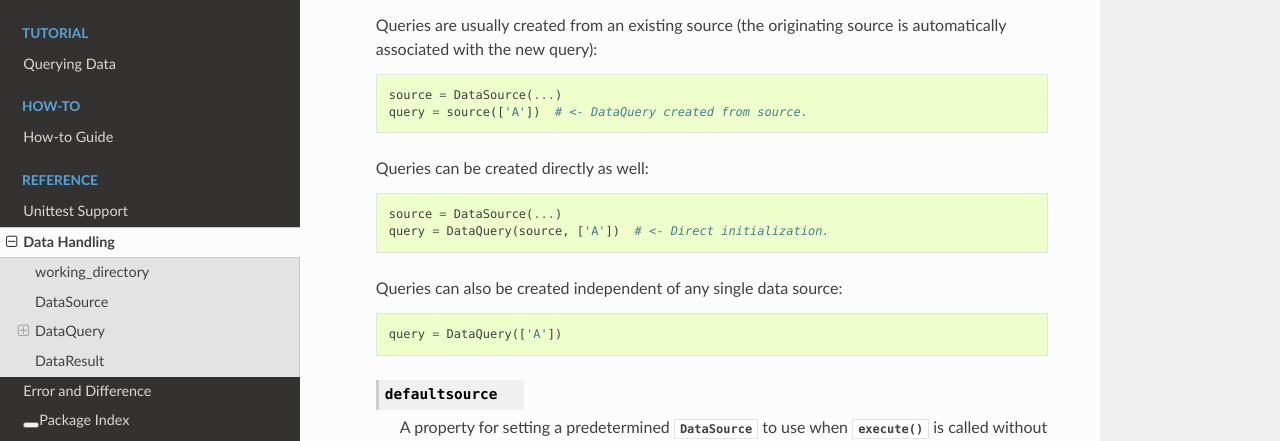
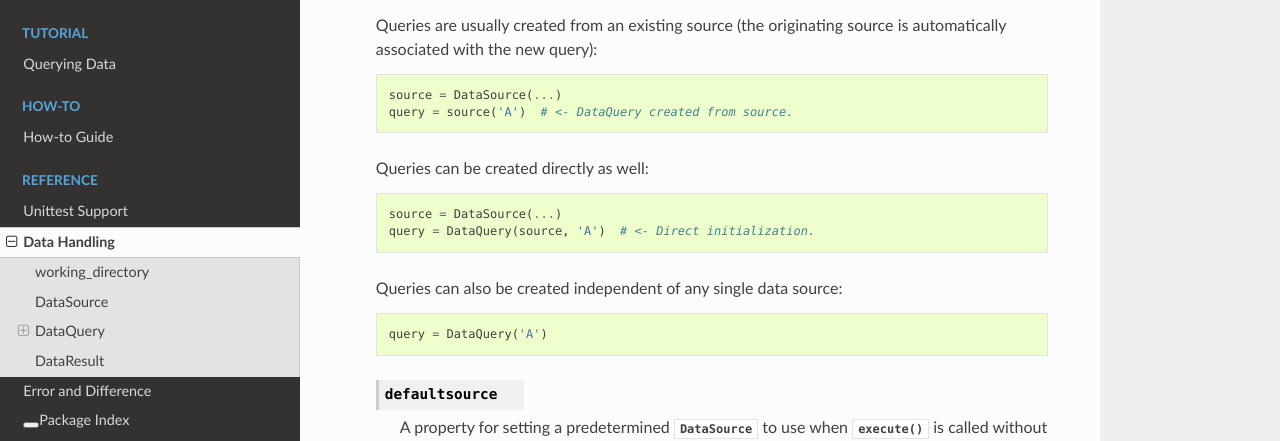
Before and after one commit to shawnbrown/datatest, a Sphinx documentation site: the page built from docs/reference/data-handling.rst, in a window 1280 px wide and 900 px high, scrolled down 679 px. Shown: the part 155-596 px from the top of the window. Built offline with Sphinx 7.4.7 and the Read the Docs theme 2.0.0, drawn with Linux system fonts in a browser that asks for light colours.

Commit message:
Update docs to use shorthand *select* syntax.

```diff
--- a/docs/reference/data-handling.rst
+++ b/docs/reference/data-handling.rst
@@ -56,16 +56,16 @@ DataQuery
     query)::
 
         source = DataSource(...)
-        query = source(['A'])  # <- DataQuery created from source.
+        query = source('A')  # <- DataQuery created from source.
 
     Queries can be created directly as well::
 
         source = DataSource(...)
-        query = DataQuery(source, ['A'])  # <- Direct initialization.
+        query = DataQuery(source, 'A')  # <- Direct initialization.
 
     Queries can also be created independent of any single data source::
 
-        query = DataQuery(['A'])
+        query = DataQuery('A')
 
     .. attribute:: defaultsource
 
```
Also changed, not shown: 1 other file.
